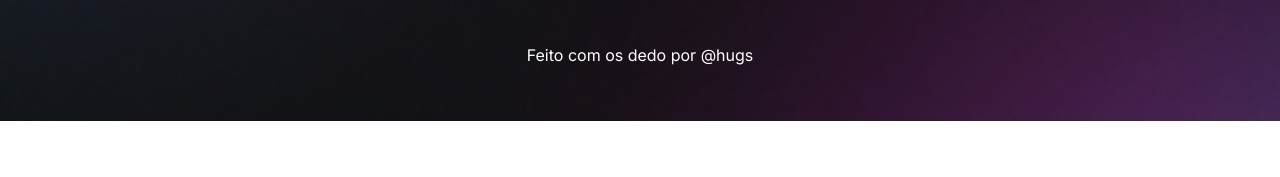
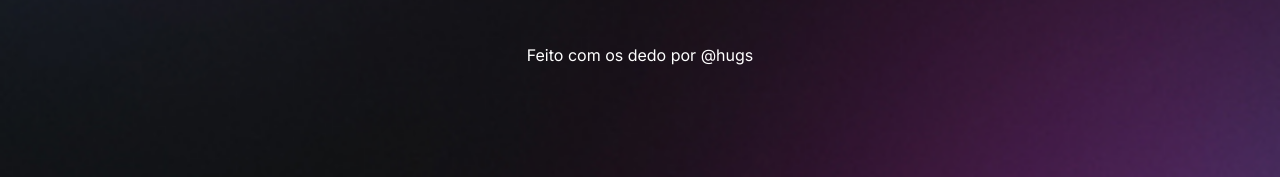
Before and after one commit to hugsm/babysfirstproject, a plain HTML site: page index.html in a window 1280 px wide. Shown: the part 679-856 px from the top of the page. Before the commit the page ends 800 px from the top, so only its background shows below. Drawn offline with nearby package versions, Linux system fonts and the light colour scheme.

Commit message:
add bg image breakpoint

```diff
--- a/style.css
+++ b/style.css
@@ -33,6 +33,7 @@ body {
   background-size: cover;
   */
   background: var(--bg-img) no-repeat top center/cover;
+  height: 100vh;
 }
 
 body * {
@@ -159,3 +160,15 @@ footer {
 footer a {
   text-decoration: none;
 }
+
+/* Media Queries */
+
+/* Background change on device viewport size */
+@media (min-width: 700px) {
+  :root {
+    --bg-url: url(assets/bg-desktop.jpg);
+  }
+  .light {
+    --bg-url: url(assets/bg-desktop-light.jpg);
+  }
+}
```
